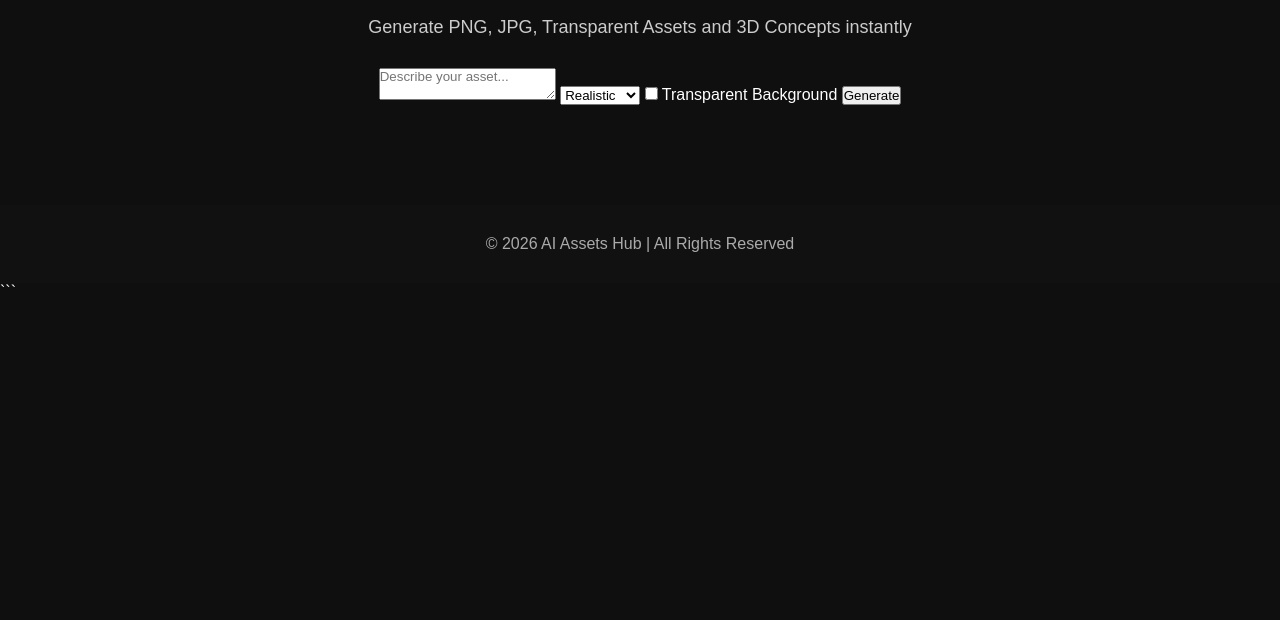
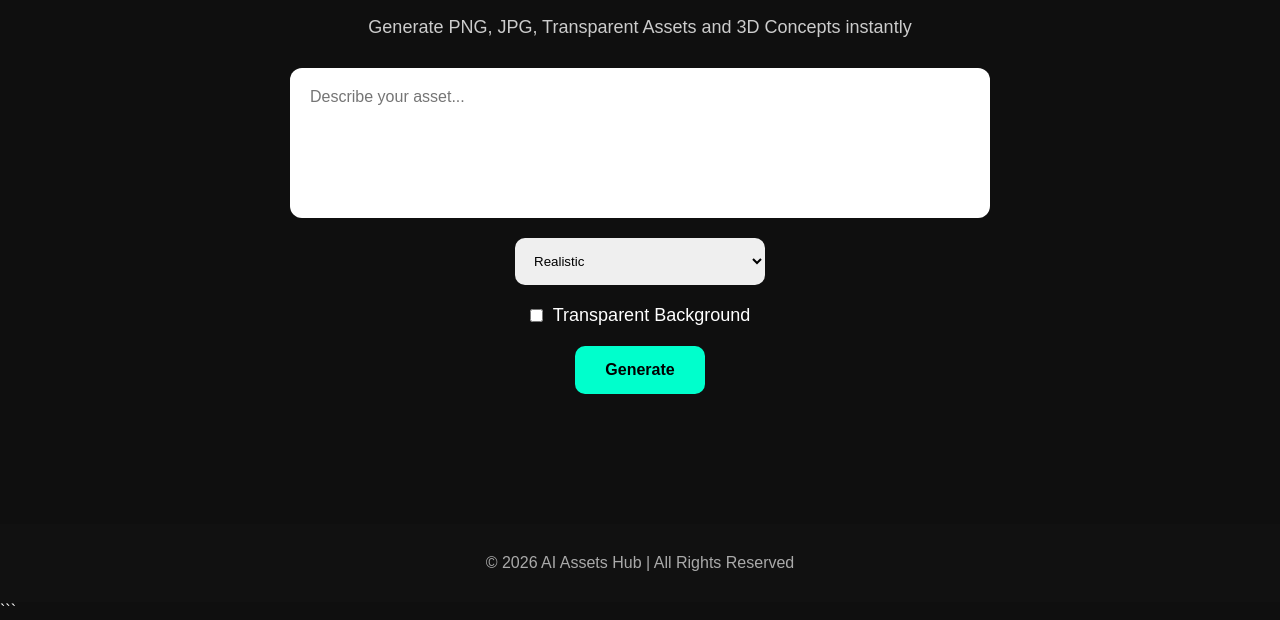
Before and after one commit to mujebpc-hub/ai-image-generator, a plain HTML site: page pages/ai.html in a window 1280 px wide. Shown: the part 244-864 px from the top of the page. Before the commit the page ends 800 px from the top, so only its background shows below. Drawn offline with Linux system fonts and the light colour scheme.

Commit message:
Update style.css

````diff
--- a/style.css
+++ b/style.css
@@ -231,3 +231,54 @@ color:#aaa;
 ```
 
 }
+.ai-box{
+width:100%;
+max-width:700px;
+margin:30px auto;
+display:flex;
+flex-direction:column;
+gap:20px;
+align-items:center;
+}
+
+.ai-box textarea{
+width:100%;
+height:150px;
+padding:20px;
+border:none;
+border-radius:12px;
+outline:none;
+font-size:16px;
+resize:none;
+}
+
+.ai-box select{
+width:250px;
+padding:15px;
+border:none;
+border-radius:10px;
+}
+
+.toggle-box{
+display:flex;
+align-items:center;
+gap:10px;
+font-size:18px;
+}
+
+#generateBtn,
+#downloadBtn{
+padding:15px 30px;
+border:none;
+border-radius:10px;
+background:#00ffcc;
+cursor:pointer;
+font-size:16px;
+font-weight:bold;
+}
+
+#outputBox img{
+width:350px;
+max-width:100%;
+border-radius:12px;
+}
````
